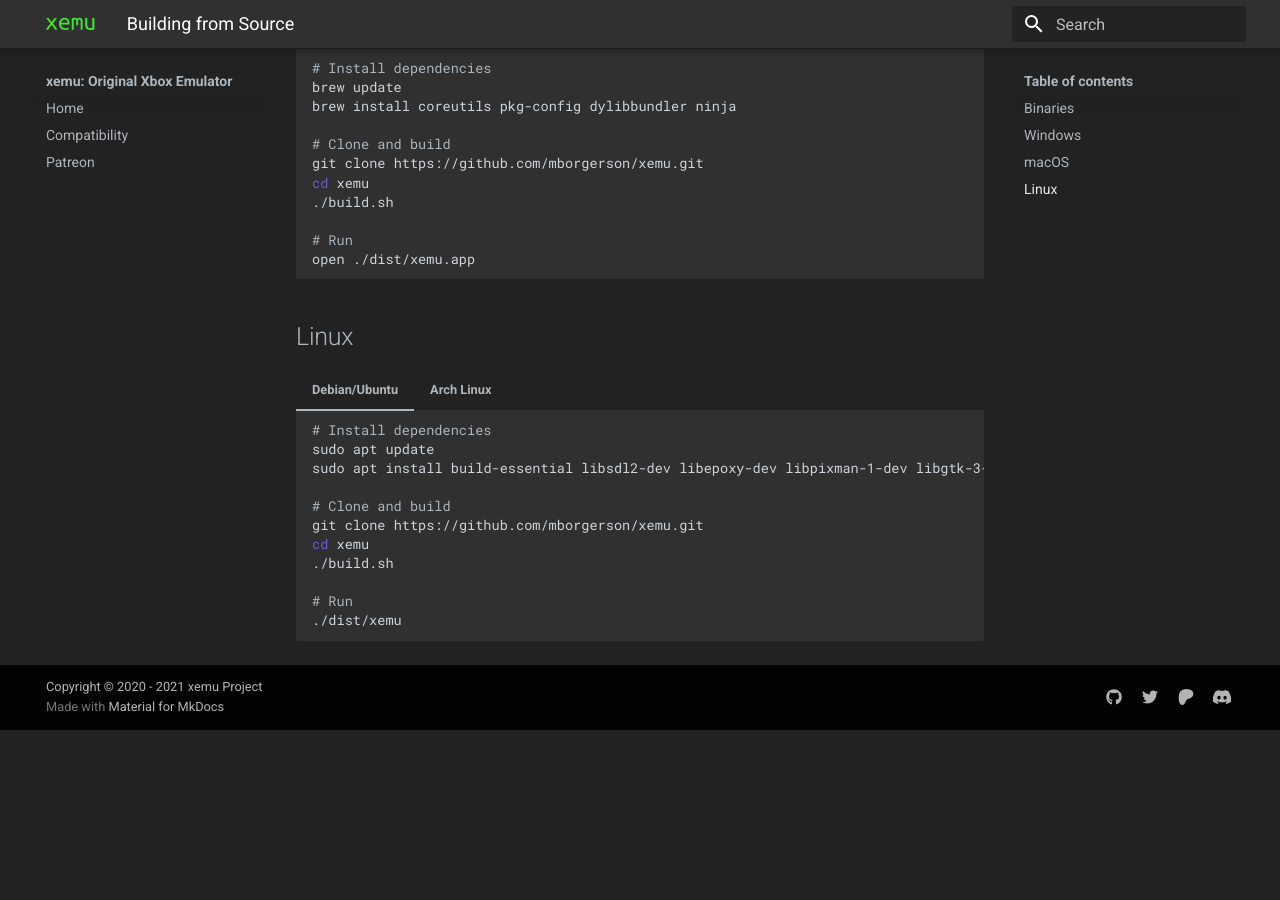
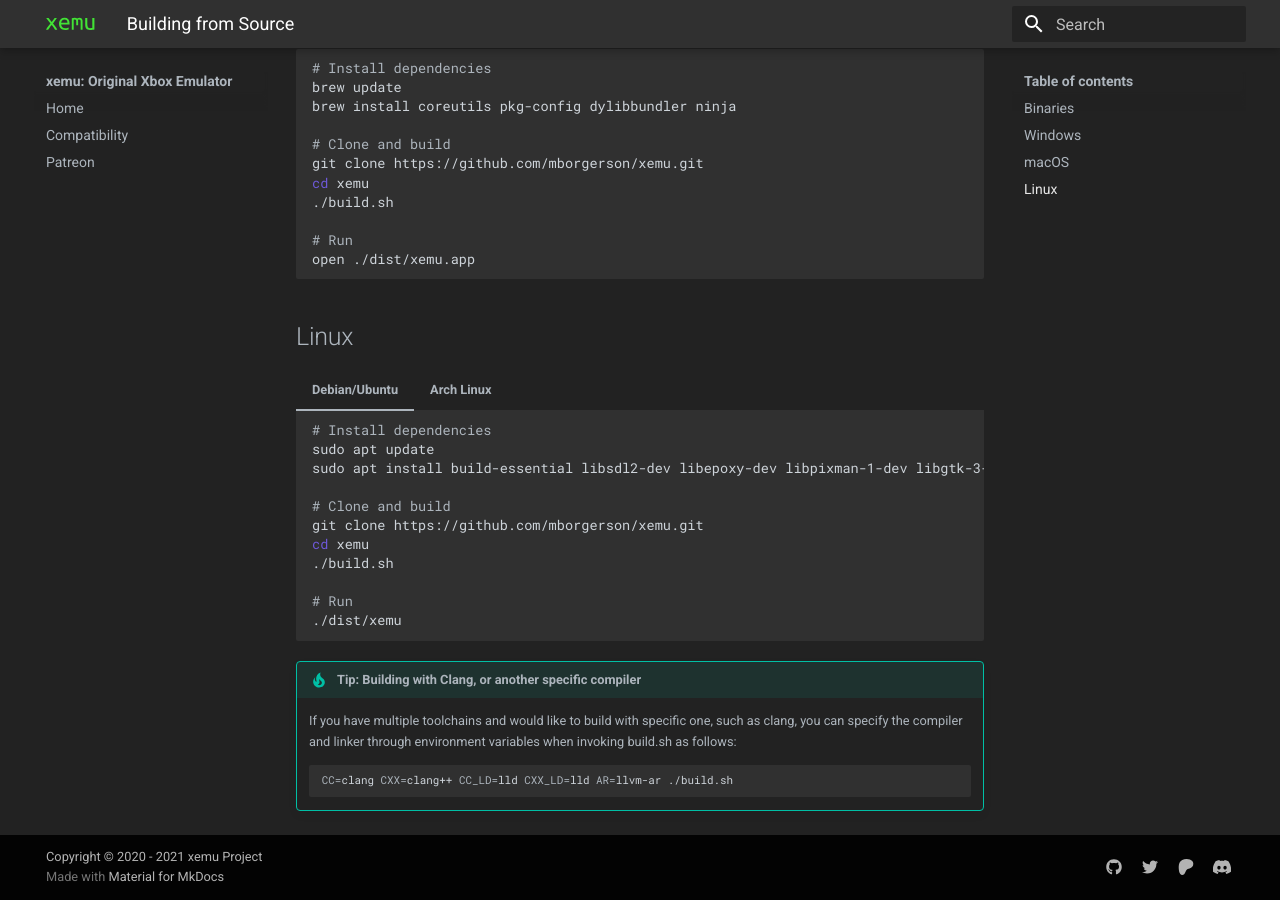
Before and after one commit to xemu-project/xemu-website, an MkDocs documentation site: the page built from docs/docs/building-from-source.md, in a window 1280 px wide and 900 px high, scrolled down 788 px. Built offline with MkDocs 1.6.1 and Material for MkDocs 9.7.7, drawn with Linux system fonts in a browser that asks for light colours; before the commit the page ends 1518 px from its top, so only the background shows below that.

Commit message:
Add note about clang

````diff
--- a/docs/docs/building-from-source.md
+++ b/docs/docs/building-from-source.md
@@ -69,3 +69,13 @@ open ./dist/xemu.app
     # Run
     ./dist/xemu
     ```
+
+!!! tip "Tip: Building with Clang, or another specific compiler"
+
+    If you have multiple toolchains and would like to build with specific one,
+    such as clang, you can specify the compiler and linker through environment
+    variables when invoking build.sh as follows:
+
+    ```bash
+    CC=clang CXX=clang++ CC_LD=lld CXX_LD=lld AR=llvm-ar ./build.sh
+    ```
````
